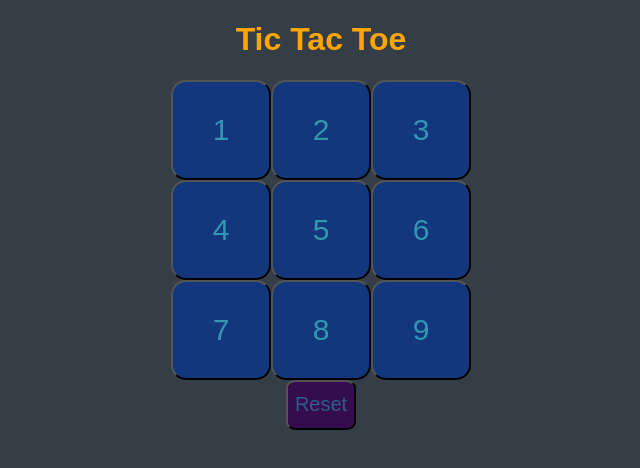
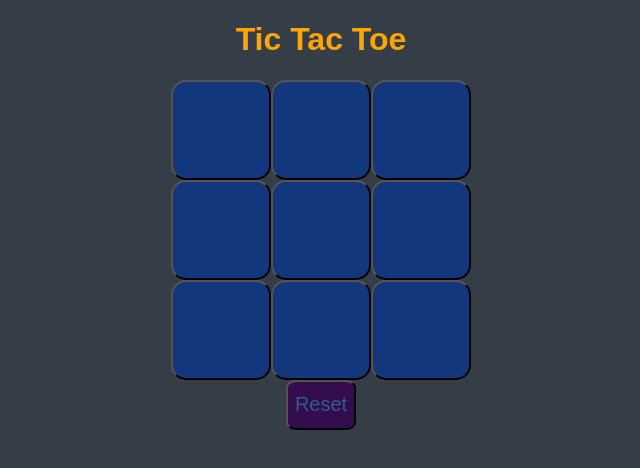
Before and after one commit to gdoza5/tic-tac-toe-, a plain HTML site: page index.html in a window 1280 px wide. Shown: the whole page, without its empty margins (319-959 px from the left). Drawn offline with Linux system fonts and the light colour scheme.

Commit message:
working tic tac toe

```diff
--- a/index.html
+++ b/index.html
@@ -11,15 +11,15 @@
     <h1>Tic Tac Toe</h1>
 
     <main id="board">
-        <button class='tiles' id="1">1</button>
-        <button class='tiles' id="2">2</button>
-        <button class='tiles' id="3">3</button>
-        <button class='tiles' id="4">4</button>
-        <button class='tiles' id="5">5</button>
-        <button class='tiles' id="6">6</button>
-        <button class='tiles' id="7">7</button>
-        <button class='tiles' id="8">8</button>
-        <button class='tiles' id="9">9</button>
+        <button class='tiles' id="1"></button>
+        <button class='tiles' id="2"></button>
+        <button class='tiles' id="3"></button>
+        <button class='tiles' id="4"></button>
+        <button class='tiles' id="5"></button>
+        <button class='tiles' id="6"></button>
+        <button class='tiles' id="7"></button>
+        <button class='tiles' id="8"></button>
+        <button class='tiles' id="9"></button>
     </main>
 
 
```
